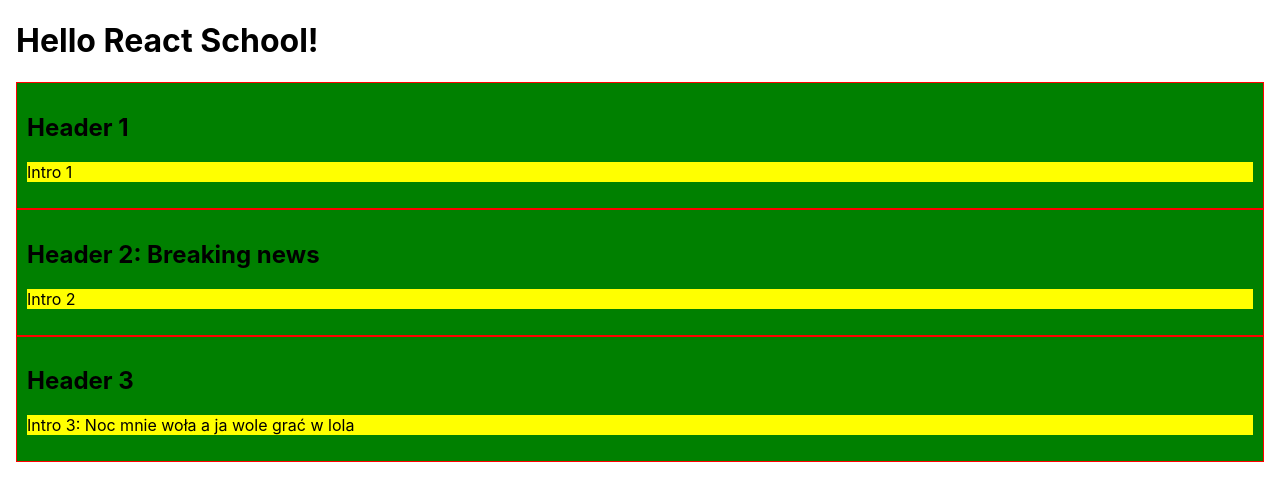
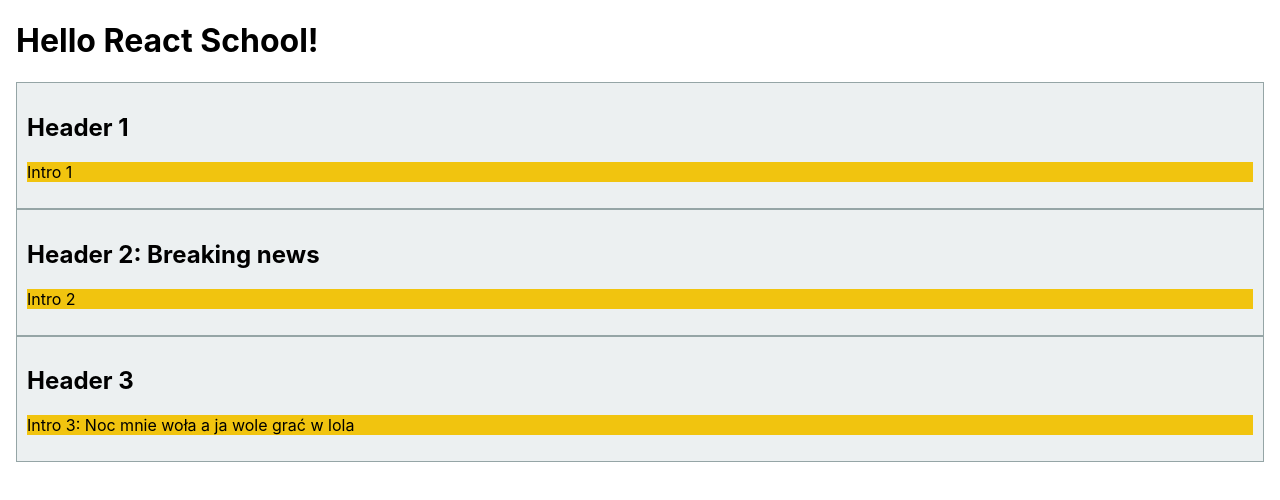
Before and after one commit to mattyl006/react-school, a React (Create React App) app in the folder training-project/: page / in a window 1280 px wide. Shown: the top 500 px of the page. Built offline with nearby package versions, Linux system fonts and the light colour scheme.

Commit message:
style example by styles object in JavaScript

```diff
--- a/training-project/src/App.css
+++ b/training-project/src/App.css
@@ -2,12 +2,12 @@
   text-align: center;
 }
 
-.News {
-  background-color: green;
-  border: red 1px solid;
-  padding: 10px;
-}
+/*.News {*/
+/*  background-color: green;*/
+/*  border: red 1px solid;*/
+/*  padding: 10px;*/
+/*}*/
 
-.News p {
-  background: yellow;
-}
+/*.News p {*/
+/*  background: yellow;*/
+/*}*/
--- a/training-project/src/App.js
+++ b/training-project/src/App.js
@@ -5,12 +5,21 @@
 
 function News({header, intro}) {
     return (
-        <section className="News">
+        <section style={styles}>
             <h2>{header}</h2>
-            <p>{intro}</p>
+            <p style={styles.p}>{intro}</p>
         </section>
     );
 }
+
+const styles = {
+    backgroundColor: '#ecf0f1', // nazwy musimy pisać cammel case'em
+    border: '#95a5a6 1px solid',
+    padding: 10, // nie musimy podawać px, sam number wystarczy w przypadku js
+    p: {
+        background: '#f1c40f',
+    }
+};
 
 function App() {
     const checkDay = () => {
```
